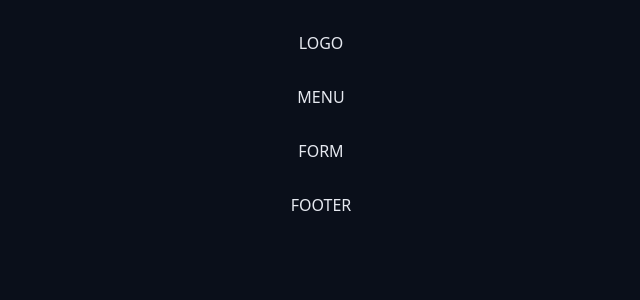
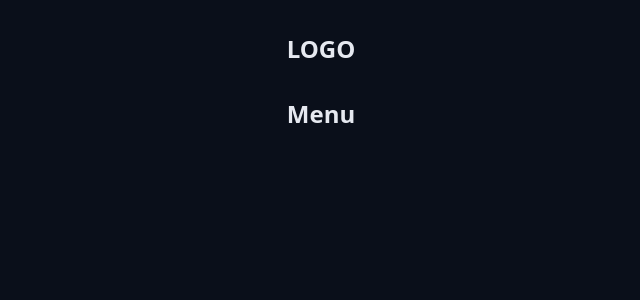
Before and after one commit to matheuscardosoc/chronos-pomodoro, a React (Vite) app: page / in a window 1280 px wide. Shown: the top 300 px of the page, without its empty margins (319-959 px from the left). Built offline with nearby package versions, Linux system fonts and the light colour scheme.

Commit message:
Alterada a organização dos components, aplicado novos componentes ao App.tsx

```diff
--- a/src/App.tsx
+++ b/src/App.tsx
@@ -2,14 +2,17 @@ import './styles/theme.css';
 import './styles/global.css';
 
 import { Container } from './components/Container';
+import { Heading } from './components/Heading';
 
 export function App() {
   return (
     <>
-      <Container>LOGO</Container>
-      <Container>MENU</Container>
-      <Container>FORM</Container>
-      <Container>FOOTER</Container>
+      <Container>
+        <Heading>LOGO</Heading>
+      </Container>
+      <Container>
+        <Heading>Menu</Heading>
+      </Container>
     </>
   );
 }
--- a/src/components/Container.tsx
+++ b/src/components/Container/index.tsx
@@ -1,4 +1,4 @@
-import styles from './Container.module.css';
+import styles from './styles.module.css';
 
 type ContainerProps = {
   //   children: string;
--- a/src/components/Container.module.css
+++ b/src/components/Container/styles.module.css
@@ -9,5 +9,4 @@
 
 .content {
   margin: 3.2rem;
-  text-align: center;
 }
--- a/src/components/Heading.tsx
+++ b/src/components/Heading/index.tsx
@@ -1,4 +1,4 @@
-import styles from './Heading.module.css';
+import styles from './styles.module.css';
 
 type HeadingProps = {
   //   children: string;
```
Also changed, not shown: src/components/Heading/styles.module.css (renamed from src/components/Heading.module.css).
